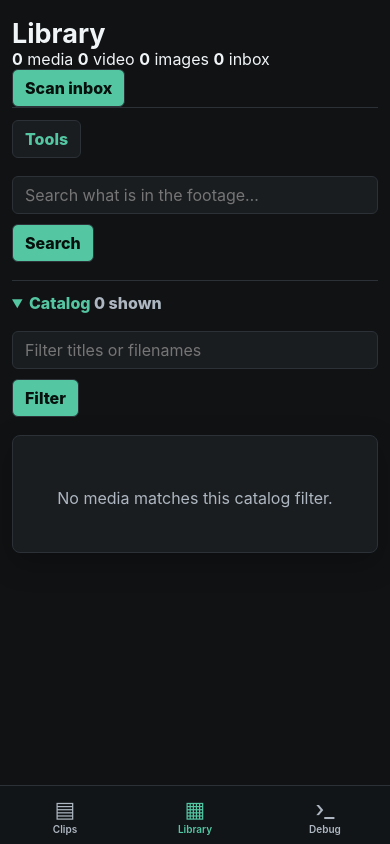
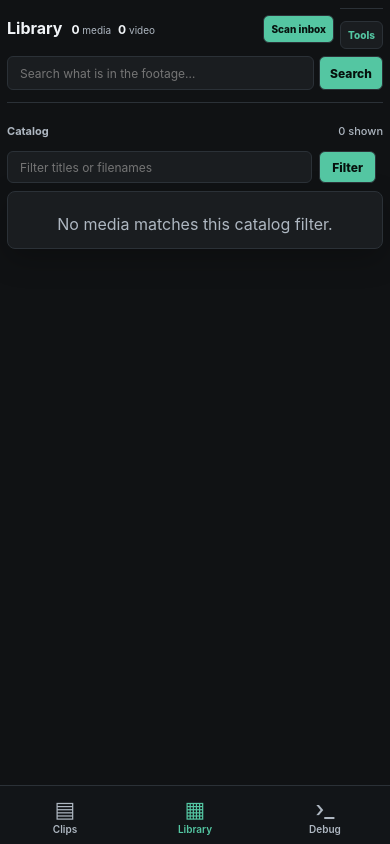
Before and after one commit to pbpunk/shocks-art, a FastAPI app: page /library in a window 390 px wide, after a click that opens the changed part. Run offline with FastAPI, Linux system fonts and the light colour scheme; some libraries are stand-ins or nearby versions.

Commit message:
Make Library results a dense square photo wall

```diff
--- a/static/library.css
+++ b/static/library.css
@@ -1,193 +1,289 @@
-.library-head,
-.section-heading {
-  display: flex;
-  align-items: flex-start;
-  justify-content: space-between;
-  gap: 18px;
-  flex-wrap: wrap;
-  margin-bottom: 18px;
+main:has(.library-page) {
+  max-width: none;
+  padding: 12px 14px 40px;
 }
 
-.compact-heading {
-  margin-bottom: 12px;
-}
-
-.panel {
+.library-page {
   min-width: 0;
 }
 
-.inset-panel,
-.semantic-search-panel {
-  padding: 14px;
-  margin: 18px 0;
+.library-topbar {
+  display: flex;
+  align-items: center;
+  justify-content: space-between;
+  gap: 12px;
+  margin-bottom: 8px;
+}
+
+.library-heading {
+  display: flex;
+  align-items: baseline;
+  gap: 14px;
+  min-width: 0;
+}
+
+.library-heading h1 {
+  flex: 0 0 auto;
+  font-size: 18px;
+  line-height: 1;
+}
+
+.library-counts {
+  display: flex;
+  align-items: center;
+  gap: 10px;
+  min-width: 0;
+  color: var(--muted);
+  font-size: 11px;
+  white-space: nowrap;
+}
+
+.library-counts strong {
+  color: var(--ink);
+  font-size: 12px;
+}
+
+.library-actions {
+  display: flex;
+  align-items: center;
+  gap: 6px;
+}
+
+.library-actions form {
+  margin: 0;
+}
+
+.compact-button {
+  min-height: 30px;
+  padding: 0 9px;
+  font-size: 11px;
+}
+
+.library-tools {
+  position: relative;
+}
+
+.library-tools > summary {
+  list-style: none;
+}
+
+.library-tools > summary::-webkit-details-marker {
+  display: none;
+}
+
+.library-tools-panel {
+  position: absolute;
+  top: calc(100% + 6px);
+  right: 0;
+  z-index: 20;
+  width: min(420px, calc(100vw - 32px));
+  padding: 12px;
   border: 1px solid var(--line);
-  border-radius: 8px;
+  border-radius: 7px;
+  background: var(--panel);
+  box-shadow: var(--shadow);
+  font-size: 12px;
+}
+
+.library-tools-panel p {
+  margin-top: 8px;
+}
+
+.tool-row {
+  display: grid;
+  gap: 4px;
+  margin-bottom: 8px;
+}
+
+.tool-row code {
+  font-size: 11px;
+  overflow-wrap: anywhere;
+}
+
+.compact-notice {
+  margin: 0 0 8px;
+  padding: 7px 9px;
+  font-size: 12px;
+}
+
+.semantic-search-form {
+  display: grid;
+  grid-template-columns: minmax(0, 1fr) auto;
+  gap: 7px;
+  margin: 0 0 8px;
+}
+
+.semantic-search-form input,
+.semantic-search-form button {
+  min-height: 36px;
+}
+
+.semantic-search-form input {
+  width: 100%;
   background: var(--panel);
 }
 
-.semantic-search-panel {
-  background: var(--panel-soft);
-}
-
-.stats-grid {
-  display: grid;
-  grid-template-columns: repeat(4, minmax(130px, 1fr));
-  gap: 12px;
-  margin: 18px 0;
-}
-
-.stat-card {
-  display: grid;
-  gap: 5px;
-  padding: 15px;
-  border: 1px solid var(--line);
-  border-radius: 8px;
-  background: var(--panel);
-  box-shadow: var(--shadow);
-}
-
-.stat-card strong {
-  font-size: 28px;
-}
-
-.stat-label {
-  color: var(--muted);
-  font-size: 12px;
-  font-weight: 900;
-  text-transform: uppercase;
-}
-
-.filter-row,
-.semantic-search-form {
-  display: flex;
-  align-items: end;
-  gap: 10px;
-  flex-wrap: wrap;
-  margin: 18px 0;
-}
-
-.filter-row label,
-.semantic-search-form label {
-  display: grid;
-  gap: 6px;
-  color: var(--muted);
-  font-size: 12px;
-  font-weight: 800;
-}
-
-.filter-row .grow,
-.semantic-search-form .grow {
-  flex: 1 1 340px;
-}
-
-.filter-row input,
-.semantic-search-form input {
-  width: 100%;
+.semantic-search-form button {
+  min-width: 78px;
 }
 
 .semantic-search-status {
-  min-height: 22px;
-  margin: 4px 0 14px;
+  margin: -2px 0 8px;
+  font-size: 11px;
+  line-height: 1.25;
 }
 
 .semantic-results {
   display: grid;
-  grid-template-columns: repeat(2, minmax(0, 1fr));
-  gap: 12px;
+  grid-template-columns: repeat(auto-fill, minmax(160px, 1fr));
+  gap: 6px;
+  align-items: start;
 }
 
 .semantic-result-card {
-  display: grid;
-  grid-template-columns: minmax(120px, 38%) 1fr;
+  position: relative;
   min-width: 0;
+  aspect-ratio: 1;
   overflow: hidden;
-  border: 1px solid var(--line);
-  border-radius: 8px;
-  background: var(--panel);
-  box-shadow: var(--shadow);
+  border-radius: 3px;
+  background: #090d0c;
 }
 
 .semantic-result-thumb {
+  position: absolute;
+  inset: 0;
   display: block;
-  min-height: 150px;
+  color: var(--ink);
+  text-decoration: none;
   background: #090d0c;
 }
 
 .semantic-result-thumb img {
+  display: block;
   width: 100%;
   height: 100%;
-  min-height: 150px;
   object-fit: cover;
-  display: block;
+  transition: transform 140ms ease;
 }
 
-.semantic-result-body {
-  display: grid;
-  align-content: start;
-  gap: 8px;
-  min-width: 0;
-  padding: 12px;
+.semantic-result-thumb:hover img {
+  transform: scale(1.025);
 }
 
-.semantic-result-body h3,
-.semantic-result-body p {
-  margin: 0;
-}
-
-.semantic-result-meta {
+.semantic-result-topmeta {
+  position: absolute;
+  top: 5px;
+  right: 5px;
+  left: 5px;
   display: flex;
   align-items: center;
   justify-content: space-between;
-  gap: 8px;
-  font-size: 12px;
+  gap: 6px;
+  pointer-events: none;
 }
 
-.semantic-rank {
-  color: var(--muted);
-  font-weight: 900;
+.semantic-rank,
+.semantic-score {
+  display: inline-flex;
+  align-items: center;
+  min-height: 21px;
+  padding: 0 6px;
+  border-radius: 999px;
+  background: rgb(5 9 8 / 78%);
+  color: #fff;
+  font-size: 10px;
+  font-weight: 800;
+  line-height: 1;
+  backdrop-filter: blur(5px);
 }
 
-.semantic-result-subtitle {
-  overflow-wrap: anywhere;
+.semantic-result-overlay {
+  position: absolute;
+  right: 0;
+  bottom: 0;
+  left: 0;
+  display: grid;
+  gap: 2px;
+  padding: 28px 8px 7px;
+  background: linear-gradient(to bottom, transparent, rgb(0 0 0 / 85%));
+  color: #fff;
+  pointer-events: none;
 }
 
-.semantic-provenance summary {
-  cursor: pointer;
-  color: var(--muted);
-  font-size: 12px;
-  font-weight: 800;
+.semantic-result-overlay strong {
+  overflow: hidden;
+  font-size: 11px;
+  line-height: 1.18;
+  text-overflow: ellipsis;
+  white-space: nowrap;
 }
 
-.semantic-provenance-grid {
-  display: grid;
-  grid-template-columns: auto minmax(0, 1fr);
-  gap: 5px 8px;
-  margin-top: 8px;
-  font-size: 11px;
+.semantic-result-overlay span {
+  color: rgb(255 255 255 / 76%);
+  font-size: 10px;
 }
 
-.semantic-provenance-grid code {
-  min-width: 0;
-  overflow-wrap: anywhere;
+.photo-wall-empty {
+  grid-column: 1 / -1;
+  margin: 18px 0;
+  text-align: center;
+}
+
+.catalog-drawer {
+  margin-top: 8px;
+  border-top: 1px solid var(--line);
+}
+
+.catalog-drawer > summary {
+  display: flex;
+  align-items: center;
+  gap: 8px;
+  min-height: 32px;
+  color: var(--muted);
+  font-size: 11px;
+  font-weight: 700;
+  cursor: pointer;
+}
+
+.catalog-drawer > summary .muted {
+  margin-left: auto;
+  font-weight: 500;
+}
+
+.catalog-drawer-content {
+  padding: 0 0 10px;
+}
+
+.filter-row {
+  display: grid;
+  grid-template-columns: minmax(0, 1fr) auto auto;
+  gap: 7px;
+  margin: 4px 0 8px;
+}
+
+.filter-row input,
+.filter-row button,
+.filter-row .button {
+  min-height: 32px;
+  font-size: 12px;
 }
 
 .table-wrap {
   overflow-x: auto;
   border: 1px solid var(--line);
-  border-radius: 8px;
+  border-radius: 5px;
   background: var(--panel);
-  box-shadow: var(--shadow);
 }
 
 .table-wrap table {
   width: 100%;
   border-collapse: collapse;
-  font-size: 14px;
+  font-size: 12px;
 }
 
 .table-wrap th,
 .table-wrap td {
-  padding: 12px 14px;
+  padding: 8px 10px;
   border-bottom: 1px solid var(--line);
   text-align: left;
   vertical-align: top;
@@ -196,12 +292,16 @@
 .table-wrap th {
   color: var(--muted);
   background: var(--panel-soft);
-  font-size: 12px;
+  font-size: 10px;
   text-transform: uppercase;
 }
 
 .table-wrap tr:last-child td {
   border-bottom: 0;
+}
+
+.compact-empty {
+  padding: 12px;
 }
 
 .notice.success {
@@ -224,25 +324,78 @@ code {
   overflow-wrap: anywhere;
 }
 
-@media (max-width: 980px) {
+@media (min-width: 1500px) {
   .semantic-results {
-    grid-template-columns: 1fr;
+    grid-template-columns: repeat(auto-fill, minmax(180px, 1fr));
   }
 }
 
-@media (max-width: 760px) {
-  .stats-grid {
+@media (max-width: 900px) {
+  .library-counts span:nth-child(4) {
+    display: none;
+  }
+}
+
+@media (max-width: 767px) {
+  main:has(.library-page) {
+    padding: 8px 7px 92px;
+  }
+
+  .library-topbar {
+    margin-bottom: 7px;
+  }
+
+  .library-heading {
+    gap: 9px;
+  }
+
+  .library-heading h1 {
+    font-size: 16px;
+  }
+
+  .library-counts {
+    gap: 7px;
+    font-size: 10px;
+  }
+
+  .library-counts span:nth-child(3),
+  .library-counts span:nth-child(4) {
+    display: none;
+  }
+
+  .compact-button {
+    min-height: 28px;
+    padding: 0 7px;
+    font-size: 10px;
+  }
+
+  .semantic-search-form {
+    gap: 5px;
+    margin-bottom: 6px;
+  }
+
+  .semantic-search-form input,
+  .semantic-search-form button {
+    min-height: 34px;
+    font-size: 12px;
+  }
+
+  .semantic-search-form button {
+    min-width: 64px;
+    padding-inline: 8px;
+  }
+
+  .semantic-results {
     grid-template-columns: repeat(2, minmax(0, 1fr));
+    gap: 4px;
   }
 
   .semantic-result-card {
-    grid-template-columns: 1fr;
+    border-radius: 2px;
   }
 
-  .semantic-result-thumb,
-  .semantic-result-thumb img {
-    min-height: 190px;
-    max-height: 260px;
+  .catalog-drawer {
+    margin-top: 6px;
   }
 
   .table-wrap th:nth-child(4),
```
